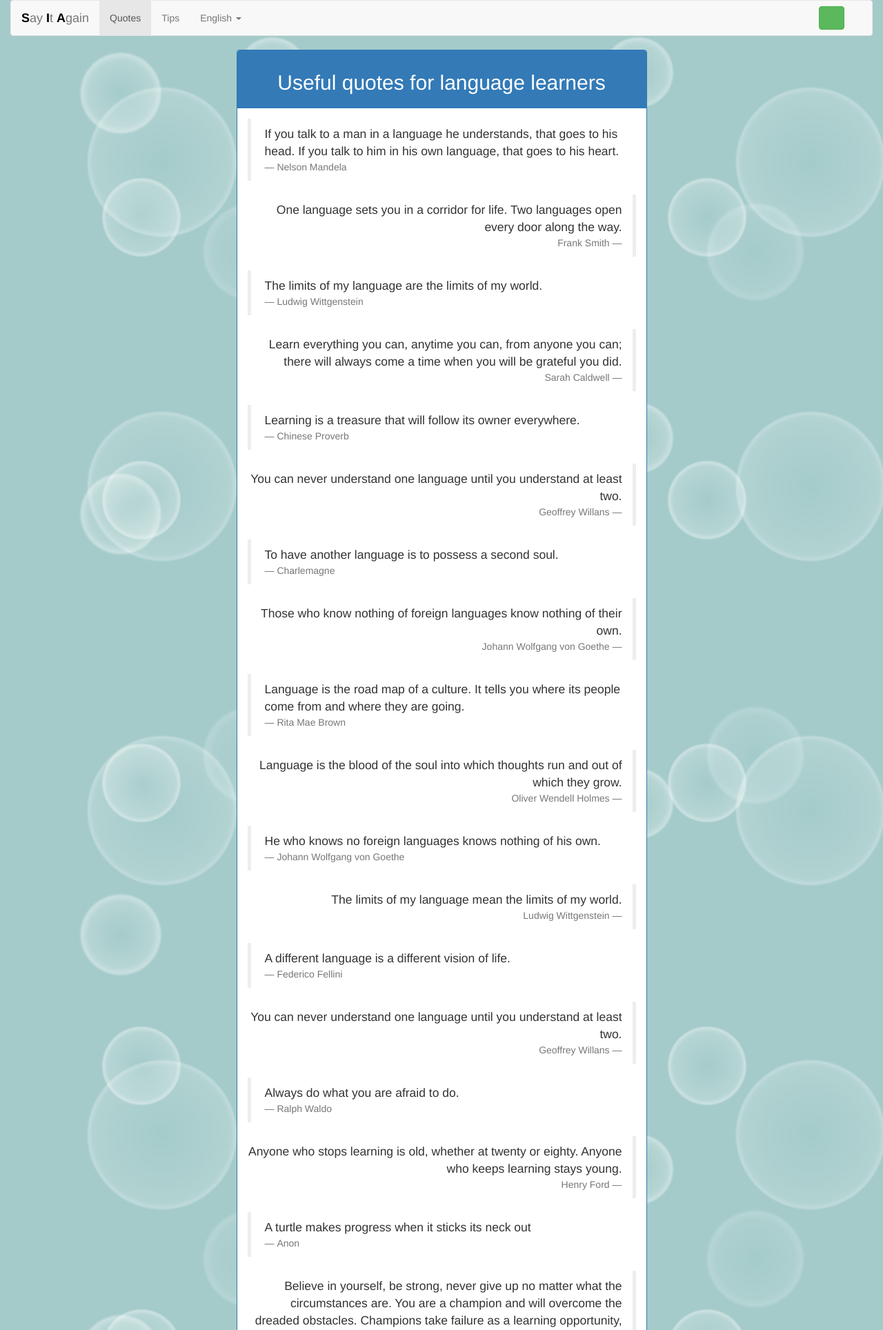
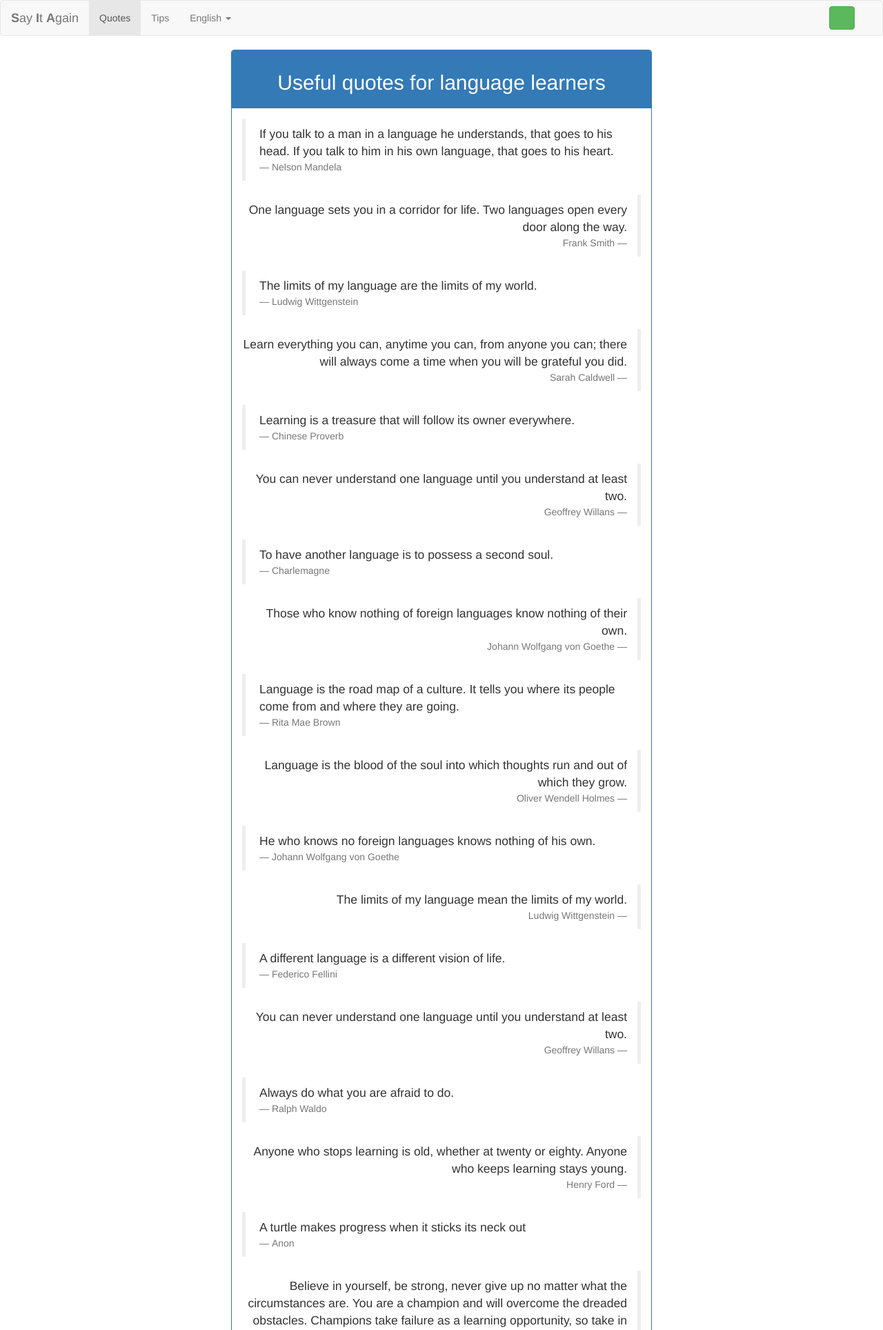
Before and after one commit to appseng/sayitagain, a PHP site: page /quotes.php in a window 1280 px wide. Shown: the top 1928 px of the page at 69% size. Run offline with PHP 8.4, Linux system fonts and the light colour scheme; some libraries are stand-ins or nearby versions; some web fonts are replaced.

Commit message:
upd: seperated css for body and other parts

```diff
--- a/buzz/index.php
+++ b/buzz/index.php
@@ -11,6 +11,7 @@
         'https://cdnjs.cloudflare.com/ajax/libs/jquery/2.1.4/jquery.min.js',
         'https://cdnjs.cloudflare.com/ajax/libs/bootswatch/3.3.4/custom/bootstrap.min.css',
         'https://cdnjs.cloudflare.com/ajax/libs/twitter-bootstrap/3.3.4/js/bootstrap.min.js',
+        '../main.css',
         'style.css',
         'script.js'
       ]);
--- a/index.php
+++ b/index.php
@@ -7,6 +7,7 @@
     <script src="https://cdnjs.cloudflare.com/ajax/libs/jquery/2.1.3/jquery.min.js"></script>
     <script src="https://cdnjs.cloudflare.com/ajax/libs/twitter-bootstrap/3.3.2/js/bootstrap.min.js"></script>
 
+    <link rel="stylesheet" type="text/css" href="main.css"/>
     <link rel="stylesheet" type="text/css" href="style.css"/>
 
     <title>SIA: Intro</title>
--- a/style.css
+++ b/style.css
@@ -1,21 +1,3 @@
-/* body { font-family: "Times New Roman", Times, serif; } */
-body {
-    background:
-radial-gradient(rgba(255,255,255,0) 0, rgba(255,255,255,.15) 30%, rgba(255,255,255,.3) 32%, rgba(255,255,255,0) 33%) 0 0,
-radial-gradient(rgba(255,255,255,0) 0, rgba(255,255,255,.1) 11%, rgba(255,255,255,.3) 13%, rgba(255,255,255,0) 14%) 0 0,
-radial-gradient(rgba(255,255,255,0) 0, rgba(255,255,255,.2) 17%, rgba(255,255,255,.43) 19%, rgba(255,255,255,0) 20%) 0 110px,
-radial-gradient(rgba(255,255,255,0) 0, rgba(255,255,255,.2) 11%, rgba(255,255,255,.4) 13%, rgba(255,255,255,0) 14%) -130px -170px,
-radial-gradient(rgba(255,255,255,0) 0, rgba(255,255,255,.2) 11%, rgba(255,255,255,.4) 13%, rgba(255,255,255,0) 14%) 130px 370px,
-radial-gradient(rgba(255,255,255,0) 0, rgba(255,255,255,.1) 11%, rgba(255,255,255,.2) 13%, rgba(255,255,255,0) 14%) 0 0;
-    background-size: 470px 470px, 970px 970px, 410px 410px, 610px 610px, 530px 530px, 730px 730px, 100% 100%;
-    background-color: #A4CbCa;
-    margin-right:15px;
-    margin-left:15px;
-}
-.brand-name b {
-    color: black;
-}
-
 .start-button {
     margin-right:10px;
     margin-bottom:5px;
```
Also changed, not shown: buzz/style.css (+0 -17 lines), main.css (added, +16 -0 lines).
